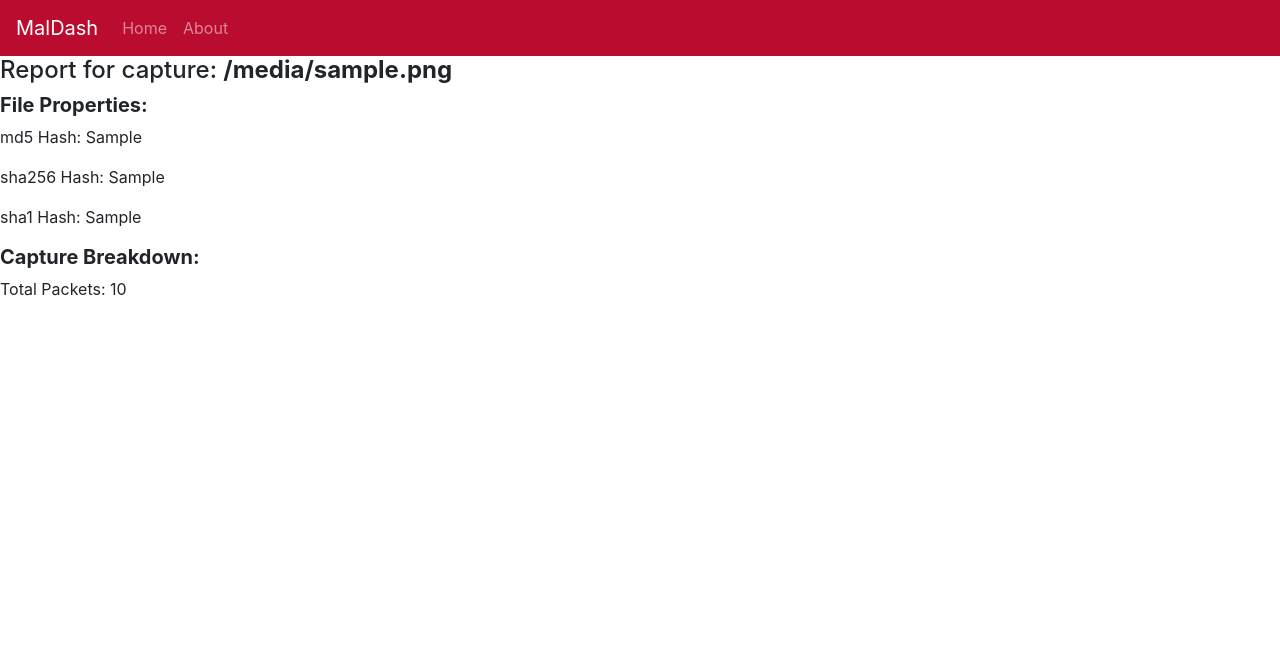
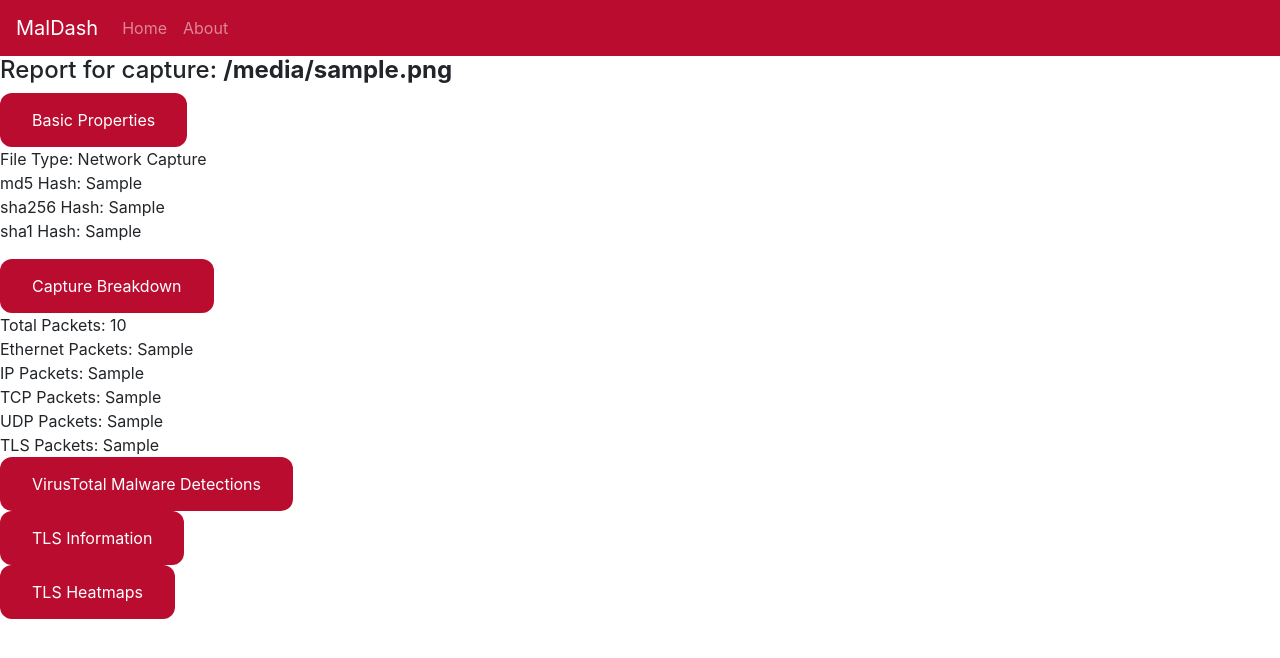
Before and after one commit to joshmess/MalDash, a Flask app: template templates/report.html in a window 1280 px wide. Shown: the top 658 px of the page. Run offline with Flask 2, Linux system fonts and the light colour scheme; the template is opened without the code that fills it: most values are stand-ins (such as "Sample title", 1, 10 or a date in 2020); some libraries are stand-ins or nearby versions.

Commit message:
Dashboard Overhaul

```diff
--- a/app.py
+++ b/app.py
@@ -7,6 +7,7 @@ Server runs at http://127.0.0.1:5000
 '''
 
 # import related libraries
+from pydoc import source_synopsis
 from struct import pack
 from flask import Flask, render_template, request
 import sys, os
@@ -17,6 +18,7 @@ import pandas as pd
 import json
 import plotly
 import requests
+from collections import Counter
 
 # Important Variables
 VT_API_KEY = 'fff1422d2f248f2713f21bbe99f855e4ec7695f56b85c56fbbf002a57eac93a5'
@@ -58,7 +60,11 @@ def maldash():
             path = "uploaded_captures/"+file.filename
             packets = rdpcap(path)
 
-            # Query VirusTotal for File properties
+            '''
+            *****************************************************************************************
+            Next section of code is where we query VirusTotal for things like file hashes, malware detections, etc.
+            *****************************************************************************************
+            '''
 
             # Get hashes (md5, sha256, sha1)
             url = 'https://www.virustotal.com/vtapi/v2/file/scan'
@@ -70,15 +76,373 @@ def maldash():
             sha1 = response.json()['sha1']
             sha256 = response.json()['sha256']
 
+            # Generate figure based on VT scan results
+            url = 'https://www.virustotal.com/vtapi/v2/file/report'
+            params = {'apikey': VT_API_KEY,'resource':md5}
+            response = requests.get(url,params=params)
+            vendors = []
+            for key in response.json():
+                if key == 'scans':
+                    for vendor in response.json()[key]:
+                        vendors.append(vendor)
+            report_tuple = (response,vendors)
+            detections = ''
+            detected_vendors = []
+            results = []
 
+
+            for vendor in report_tuple[1]:
+                if report_tuple[0].json()['scans'][vendor]['detected']:
+                    detections += '['+ vendor + ':  ' + report_tuple[0].json()['scans'][vendor]['result'] + ']'
+                    detected_vendors.append(vendor)
+                    results.append(report_tuple[0].json()['scans'][vendor]['result'])
+
+            character = ['Detections']
+            value = []
+            for vendor in vendors:
+                character.append(vendor)
+            parent = []
+            # create parents array
+            for vendor in vendors:
+                if vendor in detected_vendors:
+                    character.append(response.json()['scans'][vendor]['result'])
+            counter = 0
+            for child in character:
+                if child == 'Detections':
+                    parent.append("")
+                    value.append(10)
+                elif child in results:
+                    parent.append(detected_vendors[counter])
+                    counter += 1
+                    value.append(16)
+                else:
+                    parent.append("Detections")
+                    value.append(4)
+            data= dict(
+                character = character,
+                parent=parent,
+                value=value
+            )
+            fig =px.sunburst(
+                data,
+                names='character',
+                parents='parent',
+                values='value',
+                width=800,
+                height=400
+            )
+
+            # gen json to pass to html
+            vt_figure = json.dumps(fig,cls=plotly.utils.PlotlyJSONEncoder)
+
+
+            '''
+            *****************************************************************************************
+            Next section of code is where we analyze and track each packet in the capture using Scapy
+            *****************************************************************************************
+            '''
+            # Keep track of spot in capture
             total_packets=0
+            pkt_index = -1
+            total_len = 0
+            avg_len = 0
 
-            # Analyze Packets
+            # Basic Packet Types
+            ethernet_pkts = 0
+            ip_pkts = 0
+            tcp_pkts = 0
+            udp_pkts = 0
+            tls_pkts = 0
+
+            # IP Trackers
+            source_ips = []
+            tls_ips = []
+
+            # Indices of various information
+            msg_indices = []
+            data_indices = []
+            tls_indices = []
+
+            # TLS specific info
+            tls_handshakes = 0
+            tls_app_data = 0
+            tls_cipher_spec = 0
+            tls_alert = 0
+            all_ciphers = []
+            all_servernames = []
+            total_encrypt_len = 0
+            tls_pkt_sizes = []
+
+            # Set up log files
+            logpath = './logs'
+            filename = "[TLS-DUMP]" + file.filename + '.txt'
+            completeName = os.path.join(logpath,filename)
+            summary_filename = "[SUMMARY]" + file.filename.split('.')[0] + '.txt'
+            summary_completeName = os.path.join(logpath,summary_filename)
+            dump = open(completeName, "w",encoding='utf-8')
+            summary_log = open(summary_completeName, "w")
+
+            # Iterate over all packets in capture
             for i, p in enumerate(packets):
 
                 total_packets += 1
+                pkt_index += 1
 
-            return render_template('report.html',filename=file.filename,total=total_packets,md5=md5,sha256=sha256,sha1=sha1)
+                # Track basic packet breakdown
+                if Ether in p:
+                    ethernet_pkts += 1
+                if IP in p:
+                    ip_pkts += 1
+                    source_ips.append(p[IP].src)           # detect IP
+                    total_len += p[IP].len
+                    avg_len += 1
+                if TCP in p:
+                    tcp_pkts += 1
+                if UDP in p:
+                    udp_pkts += 1
+                if TLS in p:
+
+                    tls_pkts += 1
+                    total_encrypt_len += p[TLS].len
+                    # update stats
+                    tls_pkt_sizes.append(p[TLS].len)
+                    tls_indices.append(pkt_index)
+                    msg_index = 0
+                    encrypt_index = 0
+                    tls_ips.append(p[IP].src)
+
+                    # create tuple
+                    label = (p[IP].src, p[TCP].sport, p[IP].dst, p[TCP].dport)
+                    # write to tls dump
+                    dump.write("PKT INDEX: ")
+                    dump.write(str(pkt_index))
+                    dump.write('-->')
+                    dump.write(str(label))
+                    dump.write('\n')
+                    # change standard output to the file for a second so scapy show() dumps to our log
+                    save_stdout = sys.stdout
+                    sys.stdout = dump
+                    p[TLS].show()
+                    # change standar output back
+                    sys.stdout = save_stdout
+
+                    # track types of TLS messages
+                    if p[TLS].type == 23:                   # app data pkt
+                        tls_app_data += 1
+                    if p[TLS].type == 22:                   # handhsake pkt
+                        tls_handshakes += 1
+                        msg = p[TLS].msg
+                        msg = str(msg)
+                        if 'server_hello' in msg:
+                            #extract cipher
+                            if 'cipher' in msg:
+                                i = msg.index('cipher')
+                                next_sp = msg.index(" ",i)
+                                cipher = msg[i+7:next_sp]
+                                all_ciphers.append(cipher)
+                        if "servernames=" in msg:
+                            # extract server
+                            i = msg.index('servernames=')
+                            server = msg[i+15:msg.index("'",i+15)]
+                            all_servernames.append(server)
+                    if p[TLS].type == 20:                   # change cipher spec pkt
+                        tls_cipher_spec += 1
+                    if p[TLS].type == 21:                   # TLS alert pkt
+                        tls_alert += 1
+
+                    # track index for heatmap
+                    tls_message = str(p[TLS].msg)
+                    if "msgtype" in tls_message:
+                        msg_index += 10
+                    if "msglen" in tls_message:
+                        msg_index += 10
+                    if "version" in tls_message:
+                        msg_index += 10
+                    if "gmt_unix_time" in tls_message:
+                        msg_index += 10
+                    if "random_bytes" in tls_message:
+                        msg_index += 10
+                    if "ciphers" in tls_message:
+                        msg_index += 10
+                    if "sid" in tls_message:
+                        msg_index += 10
+                    if "ext" in tls_message:
+                        msg_index += 10
+                    msg_indices.append(msg_index)
+                    # calculate data index
+                    encrypt_index = p[TLS].len / 18.1875
+                    data_indices.append(encrypt_index)
+
+            dump.close()
+            #calc avg pkt len
+            avg_len = int(total_len/avg_len)
+            avg_encrypted_len = int(total_encrypt_len/tls_pkts)
+
+            # Create summary log file
+            text = ""
+            text += 'Capture summary for file: ' + str(file.filename)
+            text += '\nTotal packets detected: ' + str(total_packets)
+            text += '\nEthernet packets detected: ' + str(ethernet_pkts)
+            text += '\nUDP packets detected: ' + str(udp_pkts)
+            text += '\nTCP packets detected: ' + str(tcp_pkts)
+            text += '\nTLS packets detected: ' + str(tls_pkts)
+            text += '\n\tTLS Handshake Packets detected: ' + str(tls_handshakes)
+            text += '\n\tTLS Cipher Specification Packets detected: ' + str(tls_cipher_spec)
+            text += '\n\tTLS Application Data Packets detected: ' + str(tls_app_data)
+            text += '\n\tTLS Alerts detected: ' + str(tls_alert)
+            text += '\nAverage Packet Length: ' + str(avg_len)
+
+            summary_log.write(text)
+            summary_log.close()
+
+
+            '''
+            *****************************************************************************************
+            Next section of code is where we build different graphics using Plotly
+            *****************************************************************************************
+            '''
+
+            '''
+            ******Most Common IP Addresses******
+            '''
+            count = Counter()
+            for ip in source_ips:
+                count[ip] += 1
+            # data for plotly
+            xData = []
+            yData = []
+
+            # Aggregate data
+            for ip, count in count.most_common(10):
+                xData.append(ip)
+                yData.append(count)
+
+            # create dataframes
+            df_ip = pd.DataFrame({"ip":xData, "freq":yData})
+
+            # create plotly objects
+            normal_ip_fig = px.bar(df_ip,x="ip",y="freq",title="Source IP Addresses (All Packets)",
+                labels={
+                    "ip":"IP Address",
+                    "freq":'Frequency'
+                    })
+
+            # gen json to pass to html
+            common_ips = json.dumps(normal_ip_fig,cls=plotly.utils.PlotlyJSONEncoder)
+
+
+            '''
+            ******Most Common TLS IP Addresses******
+            '''
+            tls_count = Counter()
+            for ip in tls_ips:
+                tls_count[ip] += 1
+            tls_xData = []
+            tls_yData = []
+            for ip, count in tls_count.most_common(10):
+                tls_xData.append(ip)
+                tls_yData.append(count)
+            df_tls_ip = pd.DataFrame({"ip": tls_xData,"freq":tls_yData})
+            # create figure
+            tls_ip_fig = px.bar(df_tls_ip,x="ip",y="freq",color_discrete_sequence =['red']*len(df_tls_ip),title="Source IP Addresses (TLS Packets)",
+                labels={
+                    "ip":"IP Address",
+                    "freq":'Frequency'
+                    })
+
+            # gen json to pass to html
+            tls_ips = json.dumps(tls_ip_fig,cls=plotly.utils.PlotlyJSONEncoder)
+
+            '''
+            ******TLS Packet Size by Index******
+            '''
+            df = pd.DataFrame({"index":tls_indices, "size":tls_pkt_sizes})
+            area = px.area(df,x="index",y="size",title="TLS Packet Sizes by Index",color_discrete_sequence=['indigo']*len(df))
+
+            # gen json to pass to html
+            tls_sizes = json.dumps(area,cls=plotly.utils.PlotlyJSONEncoder)
+
+            '''
+            ******TLS Packet Size Distribution******
+            '''
+             # create figure
+            df = pd.DataFrame({"sizes":tls_pkt_sizes})
+            fig = px.violin(df, x="sizes",title='TLS Packet Size Distribution',color_discrete_sequence=['teal']*len(df))
+
+            # gen json to pass to html
+            violin_json = json.dumps(fig,cls=plotly.utils.PlotlyJSONEncoder)
+
+            '''
+            ******TLS MSG Type Breakdown******
+            '''
+            # chart values
+            df = []
+            df.append(tls_handshakes)
+            df.append(tls_cipher_spec)
+            df.append(tls_app_data)
+            df.append(tls_alert)
+            # chart labels
+            names = ['TLS Handshakes','Change Cipher Specification', 'TLS Application Data', 'TLS Alerts']
+            # create figure
+            tls_msgtype_fig = px.pie(values=df, names=names,title='TLS Message Types Detected')
+
+            # gen json to pass to html
+            # store image
+            msgtype_json = json.dumps(tls_msgtype_fig,cls=plotly.utils.PlotlyJSONEncoder)
+
+            '''
+            ******Most Common TLS Servers******
+            '''
+            server_cnt = Counter()
+            # tally servers
+            for s in all_servernames:
+                server_cnt[s] += 1
+
+            stages = []
+            occur = []
+            for server, freq in server_cnt.most_common(5):
+                stages.append(server)
+                occur.append(freq)
+            data = dict(
+                number=occur,
+                servers=stages)
+            # create figure
+            fig = px.funnel(data, x='number', y='servers',title="Most Common TLS Servers",color_discrete_sequence=['seagreen']*len(stages))
+
+            # gen json to pass to html
+            funnel_json = json.dumps(fig,cls=plotly.utils.PlotlyJSONEncoder)
+
+            '''
+            ******TLS Heatmaps******
+            '''
+
+            # Data Heatmap
+            data = [data_indices]
+            # create figure
+            heatmap = px.imshow(data,labels=dict(x="Packet Index", color="Intensity"),
+            x=tls_indices,
+            y=['TLS encrypted data'])
+
+            # gen json to pass to html
+            data_heatmap = json.dumps(heatmap,cls=plotly.utils.PlotlyJSONEncoder)
+
+            # MSG Heatmap
+            data = [msg_indices]
+            # create figure
+            heatmap = px.imshow(data,labels=dict(x="Packet Index", color="Intensity"),
+            x=tls_indices,
+            y=['TLS msg field info  '])
+
+            # gen json to pass to html
+            msg_heatmap = json.dumps(heatmap,cls=plotly.utils.PlotlyJSONEncoder)
+
+
+            return render_template('report.html',filename=file.filename,total=total_packets,md5=md5,sha256=sha256,sha1=sha1,vendor_chart=vt_figure, ethernet_pkts=ethernet_pkts,
+                                    ip_pkts=ip_pkts,tcp_pkts=tcp_pkts,udp_pkts=udp_pkts,tls_pkts=tls_pkts,common_ips=common_ips, tls_ips=tls_ips, tls_sizes=tls_sizes,
+                                    tls_violin=violin_json, tls_msg=msgtype_json, servers=funnel_json, data_heatmap=data_heatmap,
+                                    msg_heatmap=msg_heatmap
+                                    )
+
 
 
     # Assuming no POST request, render main (upload) page
--- a/templates/report.html
+++ b/templates/report.html
@@ -17,6 +17,26 @@
             left: 40%;
             bottom: 50%;
             text-align: center;
+        }
+        .button {
+            background-color: #BA0c2f; /* Green */
+            border: none;
+            color: white;
+            padding: 15px 32px;
+            text-align: center;
+            text-decoration: none;
+            display: inline-block;
+            font-size: 16px;
+            border-radius: 12px;
+            transition-duration: 0.4s;
+        }
+        .button:hover {
+            background-color: black; /* Green */
+            color: BA0c2f;
+        }
+        .moreText {
+            /* Display nothing for the element */
+            display: none;
         }
 
     </style>
@@ -39,17 +59,99 @@
         </div>
 
         <div>
-            <h5><b>File Properties:</b></h5>
-            <p>md5 Hash: {{md5}}</p>
-            <p>sha256 Hash: {{sha256}}</p>
-            <p>sha1 Hash: {{sha1}}</p>
+            <button class = "button" type="button" >Basic Properties</button>
+            <p>
+
+                File Type: Network Capture<br>
+                md5 Hash: {{md5}}<br>
+                sha256 Hash: {{sha256}}<br>
+                sha1 Hash: {{sha1}}<br>
+
+            </p>
+
         </div>
 
         <div>
-            <h5><b>Capture Breakdown:</b></h5>
-            <p>Total Packets: {{total}}</p>
+            <button class = "button" type="button">Capture Breakdown</button>
+            <br>Total Packets: {{total}}<br>
+            Ethernet Packets: {{ethernet_pkts}}<br>
+            IP Packets: {{ip_pkts}}<br>
+            TCP Packets: {{tcp_pkts}}<br>
+            UDP Packets: {{udp_pkts}}<br>
+            TLS Packets: {{tls_pkts}}<br>
+
+            <div id="common_ips" class="chart"></div>
+
+        </div>
+
+        <div>
+            <button class = "button" type="button">VirusTotal Malware Detections</button>
+            <div id="vendor_chart" class="chart"></div>
+
+
+        </div>
+
+
+
+        <div>
+            <button class = "button" type="button">TLS Information</button>
+            <div id="tls_ips" class="chart"></div>
+            <div id="tls_msg" class="chart"></div>
+            <div id="tls_sizes" class="chart"></div>
+            <div id="tls_violin" class="chart"></div>
+            <div id="servers" class="chart"></div>
+
+
+        </div>
+
+        <div>
+            <button class = "button" type="button">TLS Heatmaps</button>
+            <div id="data_heatmap" class="chart"></div>
+            <div id="msg_heatmap" class="chart"></div>
+
+
+
         </div>
 
     </body>
 
+    <script src="https://cdn.plot.ly/plotly-latest.min.js"></script>
+    <script type="text/javascript">
+        var graphs = {{vendor_chart | safe}};
+        Plotly.plot('vendor_chart',graphs,{});
+    </script>
+    <script type="text/javascript">
+        var graphs = {{common_ips | safe}};
+        Plotly.plot('common_ips',graphs,{});
+    </script>
+    <script type="text/javascript">
+        var graphs = {{tls_ips | safe}};
+        Plotly.plot('tls_ips',graphs,{});
+    </script>
+    <script type="text/javascript">
+        var graphs = {{tls_sizes | safe}};
+        Plotly.plot('tls_sizes',graphs,{});
+    </script>
+    <script type="text/javascript">
+        var graphs = {{tls_violin | safe}};
+        Plotly.plot('tls_violin',graphs,{});
+    </script>
+    <script type="text/javascript">
+        var graphs = {{tls_msg | safe}};
+        Plotly.plot('tls_msg',graphs,{});
+    </script>
+    <script type="text/javascript">
+        var graphs = {{servers | safe}};
+        Plotly.plot('servers',graphs,{});
+    </script>
+    <script type="text/javascript">
+        var graphs = {{data_heatmap | safe}};
+        Plotly.plot('data_heatmap',graphs,{});
+    </script>
+    <script type="text/javascript">
+        var graphs = {{msg_heatmap | safe}};
+        Plotly.plot('msg_heatmap',graphs,{});
+    </script>
+
+
 </html>
```
Also changed, not shown: 2 other files.
